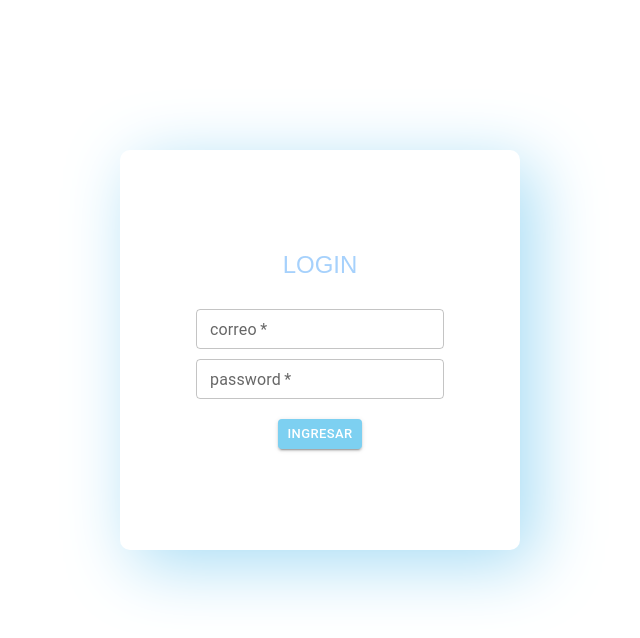
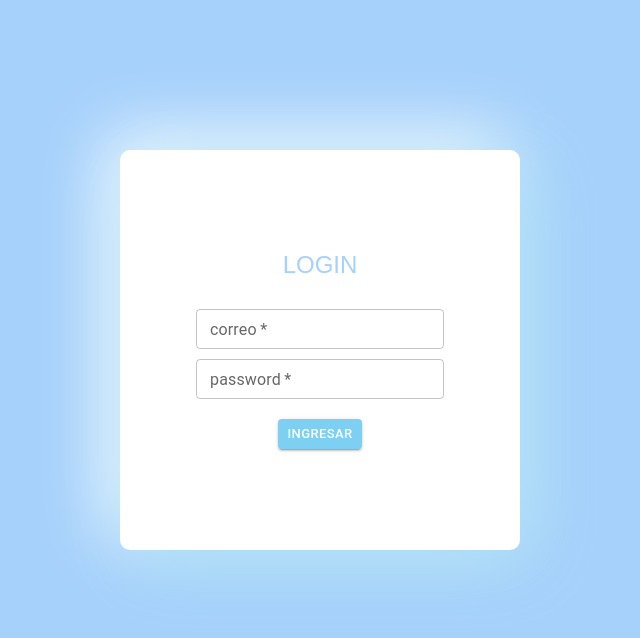
Before and after one commit to karilunius/KlinikReactFinal-front3-1, a React (Vite) app: page /login in a window 1280 px wide. Shown: the top 638 px of the page, without its empty margins (320-960 px from the left). Built offline with nearby package versions, Linux system fonts and the light colour scheme.

Commit message:
009- Modooscuro BIGCHANGE

```diff
--- a/src/components/Login.jsx
+++ b/src/components/Login.jsx
@@ -2,7 +2,7 @@
 import { useNavigate } from "react-router-dom";
 import { Box, Button, TextField} from "@mui/material";
 import { LoginContext } from "../components/utils/context/loginContext.jsx";
-import "../styles/light-theme.css";
+import "../styles/theme.css";
 
 
 
--- a/src/components/gen/Footer.jsx
+++ b/src/components/gen/Footer.jsx
@@ -1,5 +1,5 @@
 import React from "react";
-import "../../styles/light-theme.css";
+import "../../styles/theme.css";
 
 const Footer = () => {
 	return (
--- a/src/components/gen/Form.jsx
+++ b/src/components/gen/Form.jsx
@@ -1,5 +1,5 @@
 import React, { useState } from "react";
-import "../../styles/light-theme.css";
+import "../../styles/theme.css";
 import CheckCircleIcon from "@mui/icons-material/CheckCircle";
 import DangerousIcon from "@mui/icons-material/Dangerous";
 
--- a/src/components/gen/Navbar.jsx
+++ b/src/components/gen/Navbar.jsx
@@ -2,14 +2,17 @@
 import LogoutIcon from "@mui/icons-material/Logout";
 import DarkModeIcon from "@mui/icons-material/DarkMode";
 import { Link } from "react-router-dom";
-import "../../styles/light-theme.css";
-
+import { ThemeContext } from "../utils/context/themecontext";
+import "../../styles/theme.css";
 
 const Navbar = () => {
 
+
+	const { currentTheme, toggleTheme } = useContext(ThemeContext);
+
 	return (
 		<>
-			<div className="Navbar">
+			<div className={`Navbar ${currentTheme ? "light-theme" : "dark-theme"}`}>
 				<img src="./logoklinik.jpg" alt="company-logo" />
 
 				<img src="./logo-n-b.jpg" alt="company-logo" />
@@ -26,7 +29,11 @@
 					</Link>
 				</nav>
 				<div className="icons">
-					<DarkModeIcon className="darkthemeicon" alt="darkmodeicon" />
+					<DarkModeIcon
+						className="darkthemeicon"
+						alt="darkmodeicon"
+						onClick={toggleTheme}
+					/>
 					<Link to="/">
 						<LogoutIcon className="logout" alt="logouticon" />
 					</Link>
--- a/src/components/utils/context/themecontext.jsx
+++ b/src/components/utils/context/themecontext.jsx
@@ -1,9 +1,31 @@
-import React, { createContext, useState } from "react";
+import React, { createContext, useState, useEffect } from "react";
 
-export const ThemeContext = createContext({});
+export const ThemeContext = React.createContext({});
 
 const ThemeContextProvider = ({ children }) => {
-	const [theme, setTheme] = useState(true);
+
+    /* 2const [currentTheme, setCurrentTheme] = useState("light"); */
+    const [currentTheme, setCurrentTheme] = useState(
+			localStorage.getItem("theme") || "light"
+		);
+
+
+		const toggleTheme = () => {
+			const theme = currentTheme === "light" ? "dark" : "light";
+			setCurrentTheme(theme);
+			localStorage.setItem("theme", theme);
+		};
+
+		const State = {
+			currentTheme,
+			toggleTheme,
+		};
+		console.log(State);
+
+
+
+
+	/* 1const [theme, setTheme] = useState(true);
 
 	const handleTheme = () => {
 		if (theme) {
@@ -16,7 +38,7 @@
 	const State = {
 		theme,
 		handleTheme,
-	};
+	}; */
 
 	return (
 		<ThemeContext.Provider value={State}>{children}</ThemeContext.Provider>
--- a/src/main.jsx
+++ b/src/main.jsx
@@ -1,7 +1,7 @@
 import React from 'react'
 import ReactDOM from 'react-dom/client'
-import App from './App'
-import '../src/styles/light-theme.css'
+import App from './App.jsx'
+import '../src/styles/theme.css'
 
 
 ReactDOM.createRoot(document.getElementById('root')).render(
--- a/src/routes/Dentista.jsx
+++ b/src/routes/Dentista.jsx
@@ -1,9 +1,8 @@
 import React,{ useState, useEffect } from "react";
 import { useParams, Link } from "react-router-dom";
-/* export const endpoint1 = "https://jsonplaceholder.typicode.com/users/:id"; */
 import { endpoint } from "./Home";
 import axios from "axios";
-import "../styles/light-theme.css";
+import "../styles/theme.css";
 import Card from "../components/gen/Card";
 
 const Dentista = () => {
--- a/src/routes/Home.jsx
+++ b/src/routes/Home.jsx
@@ -6,7 +6,7 @@
 export const endpoint = "https://jsonplaceholder.typicode.com/users";
 import { IconButton } from "@mui/material";
 import StarOutlineSharpIcon from "@mui/icons-material/StarOutlineSharp";
-import "../styles/light-theme.css";
+import "../styles/theme.css";
 
 const Home = () => {
 
--- a/src/styles/dark-theme.css
+++ b/src/styles/dark-theme.css
@@ -256,3 +256,96 @@
 }
 
 /* sin completar diseño */
+/* PAGINA DE CONTACTOS*/
+
+.boxcontactos {
+/* 	background-color: #1383df; */
+	height: 240px;
+	display: flex;
+	flex-wrap: wrap;
+	flex-direction: row;
+	align-items: center;
+	justify-content: space-evenly;
+	border-radius: 25px;
+}
+
+.boxcont1 {
+	background-color: white;
+	/* box-shadow: 10px 10px 10px #f1eaea, -10px -10px 10px #faf6f6; */
+	width: 300px;
+	height: 200px;
+	text-align: center;
+	border-radius: 25px;
+}
+
+.boxcont1 p, .boxcont1 h2 {
+    position: relative;
+	top: 73px;
+}
+
+#form{
+   display: flex;
+   flex-direction: row;
+   background-color: #b3d5fd;
+  /*  box-shadow: 15px 15px 15px #f1eaea, -15px -15px 15px #faf6f6; */
+   width: 770px;
+   height: 200px;
+   justify-content: space-evenly;
+   align-items: center;
+   border-radius: 25px;
+}
+
+.formplaceholders{
+   height: 70px;
+   width: 270px;
+   border-radius: 20px;
+   border: none;
+   text-align:left;
+   /* margin: 25px; */
+
+}
+
+.formplaceholders input{
+   position: relative;
+   top: -15px;
+   height: 30px;
+   width: 250px;
+   margin: 5px;
+   border: #8fc4f0 solid 1px;
+   border-radius: 20px;
+   padding: 12px;
+   color: #10b848;
+}
+
+
+.btncontform{
+  background-color: #47b0e0;
+  height: 35px;
+  width: 70px;
+  border-radius: 20px;
+  border: none;
+  color: #f7f9fa;
+  position: relative;
+  left: 90px;
+
+}
+.btncontform:hover{
+  background-color: #eff1f3;
+}
+
+/* .formsmsbox{
+   background-color: #a6dcf5;
+   text-align: center;
+   width: 370px;
+   height: 200px;
+   border-radius: 25px;
+} */
+.formsmsbox{
+  font-family: 'Segoe UI', Tahoma, Geneva, Verdana, sans-serif;
+  font-weight: 300;
+  font-size: 15px;
+  width: 200px;
+  position: relative;
+  top: -15px;
+  color: #0e5b92;
+}
--- a/src/styles/light-theme.css
+++ b/src/styles/light-theme.css
@@ -239,7 +239,7 @@
 
 .boxcont1 {
 	background-color: white;
-	box-shadow: 10px 10px 10px #f1eaea, -10px -10px 10px #faf6f6;
+	/* box-shadow: 10px 10px 10px #f1eaea, -10px -10px 10px #faf6f6; */
 	width: 300px;
 	height: 200px;
 	text-align: center;
@@ -255,7 +255,7 @@
    display: flex;
    flex-direction: row;
    background-color: #b3d5fd;
-   box-shadow: 15px 15px 15px #f1eaea, -15px -15px 15px #faf6f6;
+   /* box-shadow: 15px 15px 15px #f1eaea, -15px -15px 15px #faf6f6; */
    width: 770px;
    height: 200px;
    justify-content: space-evenly;
@@ -282,7 +282,7 @@
    border: #8fc4f0 solid 1px;
    border-radius: 20px;
    padding: 12px;
-   color: #1383df;
+   color: #df139b;
 }
 
 
```
Also changed, not shown: src/App.jsx (+8 -2 lines), 1 other file (tests, documents, lock files or other folders).
